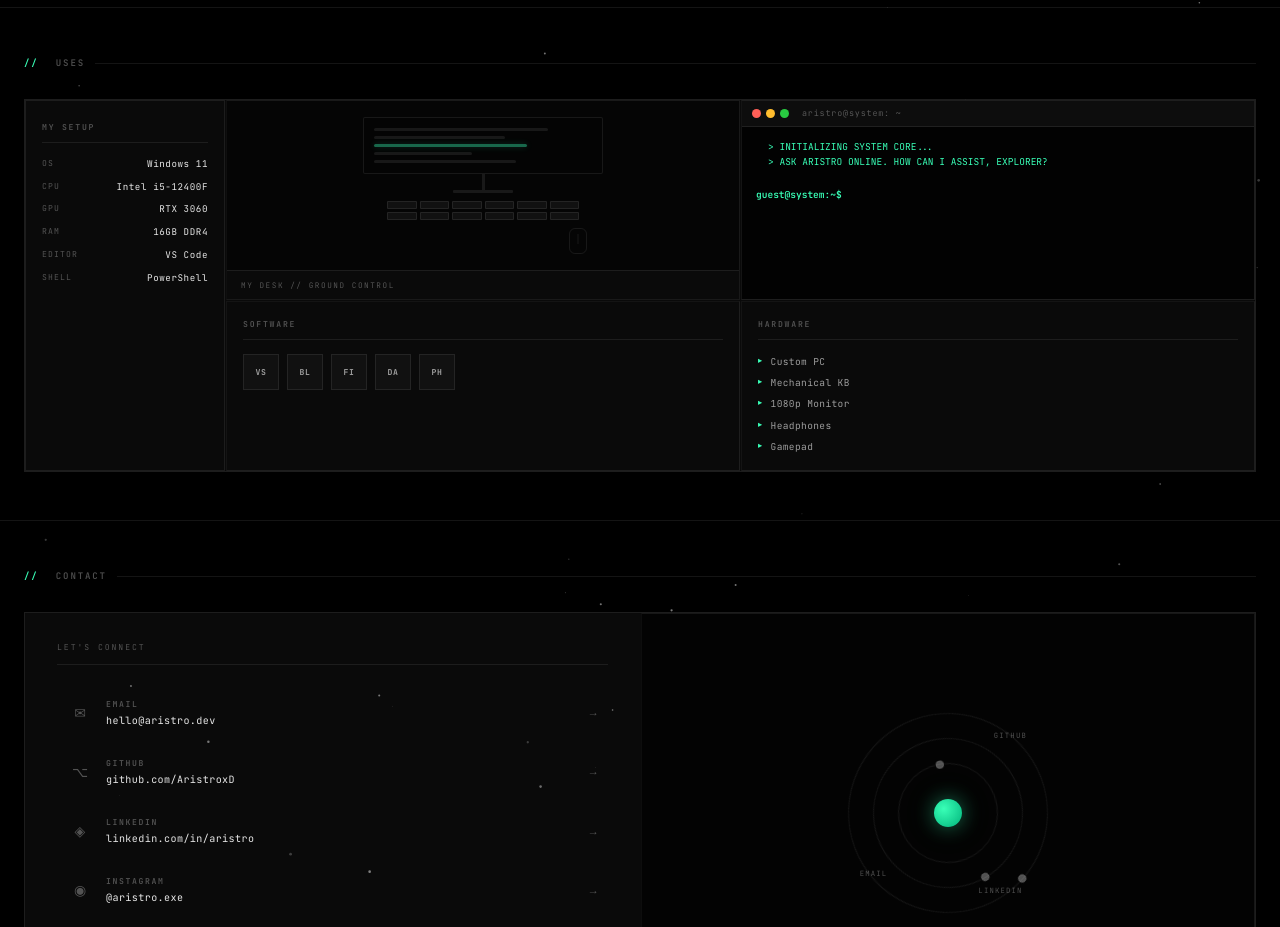
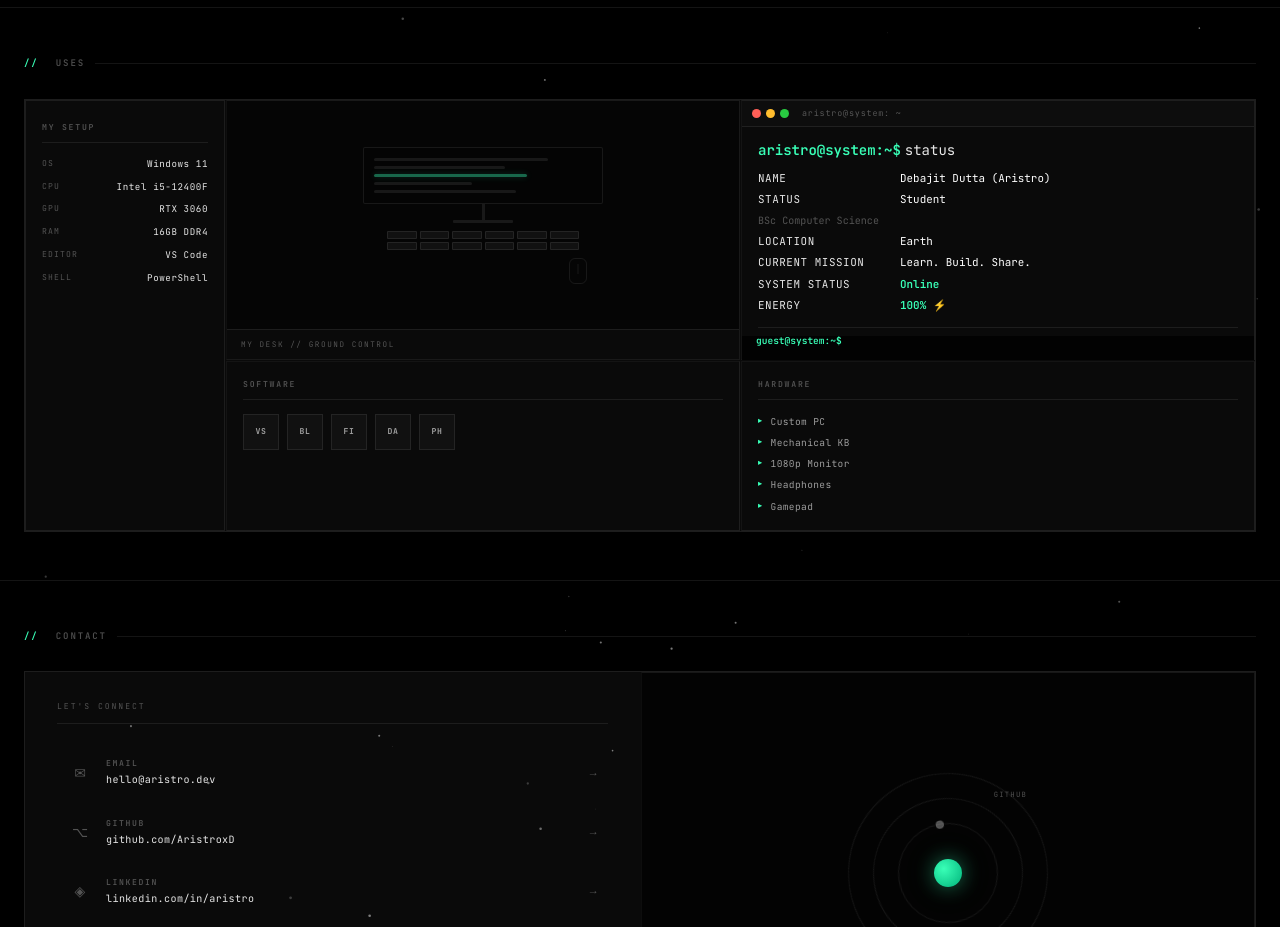
Before and after one commit to AristroxD/astro, a React (Create React App) app in the folder space-homepage/: page / in a window 1280 px wide. Shown: the part 1179-2106 px from the top of the page. Built offline with nearby package versions, Linux system fonts and the light colour scheme; no server answers; the database is empty.

Commit message:
fix: remove unused import causing Vercel CI build failure

```diff
--- a/space-homepage/src/components/Hero.js
+++ b/space-homepage/src/components/Hero.js
@@ -1,4 +1,4 @@
-import React, { useState, useEffect, useRef, useCallback } from 'react';
+import React, { useState, useEffect, useRef } from 'react';
 import './Hero.css';
 
 export default function Hero() {
--- a/space-homepage/src/components/Uses.css
+++ b/space-homepage/src/components/Uses.css
@@ -296,3 +296,42 @@
     border-left: none;
   }
 }
+
+/* Terminal Status Block */
+.term-status-block {
+  padding: 12px 16px 0;
+}
+.term-status-grid {
+  margin: 8px 0 12px;
+  display: flex;
+  flex-direction: column;
+  gap: 4px;
+}
+.term-status-row {
+  display: flex;
+  gap: 12px;
+  font-size: 0.78rem;
+  font-family: var(--font-mono);
+}
+.term-status-label {
+  color: var(--white-50);
+  min-width: 130px;
+  text-transform: uppercase;
+  letter-spacing: 0.05em;
+}
+.term-status-value {
+  color: var(--white);
+}
+.term-status-value.term-neon {
+  color: var(--neon);
+  font-weight: 600;
+}
+.term-status-value.term-dim {
+  color: var(--white-30);
+  font-size: 0.72rem;
+}
+.term-divider {
+  height: 1px;
+  background: var(--white-10);
+  margin: 8px 0;
+}
--- a/space-homepage/src/components/Uses.js
+++ b/space-homepage/src/components/Uses.js
@@ -45,6 +45,19 @@ export default function Uses() {
             <span className="term-btn term-btn-yellow" />
             <span className="term-btn term-btn-green" />
             <span className="term-title">aristro@system: ~</span>
+          </div>
+          <div className="term-status-block">
+            <div className="term-line"><span className="term-prompt">aristro@system:~$</span> <span className="term-cmd">status</span></div>
+            <div className="term-status-grid">
+              <StatusRow label="Name" value="Debajit Dutta (Aristro)" />
+              <StatusRow label="Status" value="Student" />
+              <StatusRow label="" value="BSc Computer Science" dim />
+              <StatusRow label="Location" value="Earth" />
+              <StatusRow label="Current Mission" value="Learn. Build. Share." />
+              <StatusRow label="System Status" value="Online" neon />
+              <StatusRow label="Energy" value="100% ⚡" neon />
+            </div>
+            <div className="term-divider" />
           </div>
           <TerminalChat />
         </div>
@@ -99,3 +112,12 @@ function DeskVisual() {
     </div>
   );
 }
+
+function StatusRow({ label, value, neon, dim }) {
+  return (
+    <div className="term-status-row">
+      {label && <span className="term-status-label">{label}</span>}
+      <span className={`term-status-value${neon ? ' term-neon' : ''}${dim ? ' term-dim' : ''}`}>{value}</span>
+    </div>
+  );
+}
```
